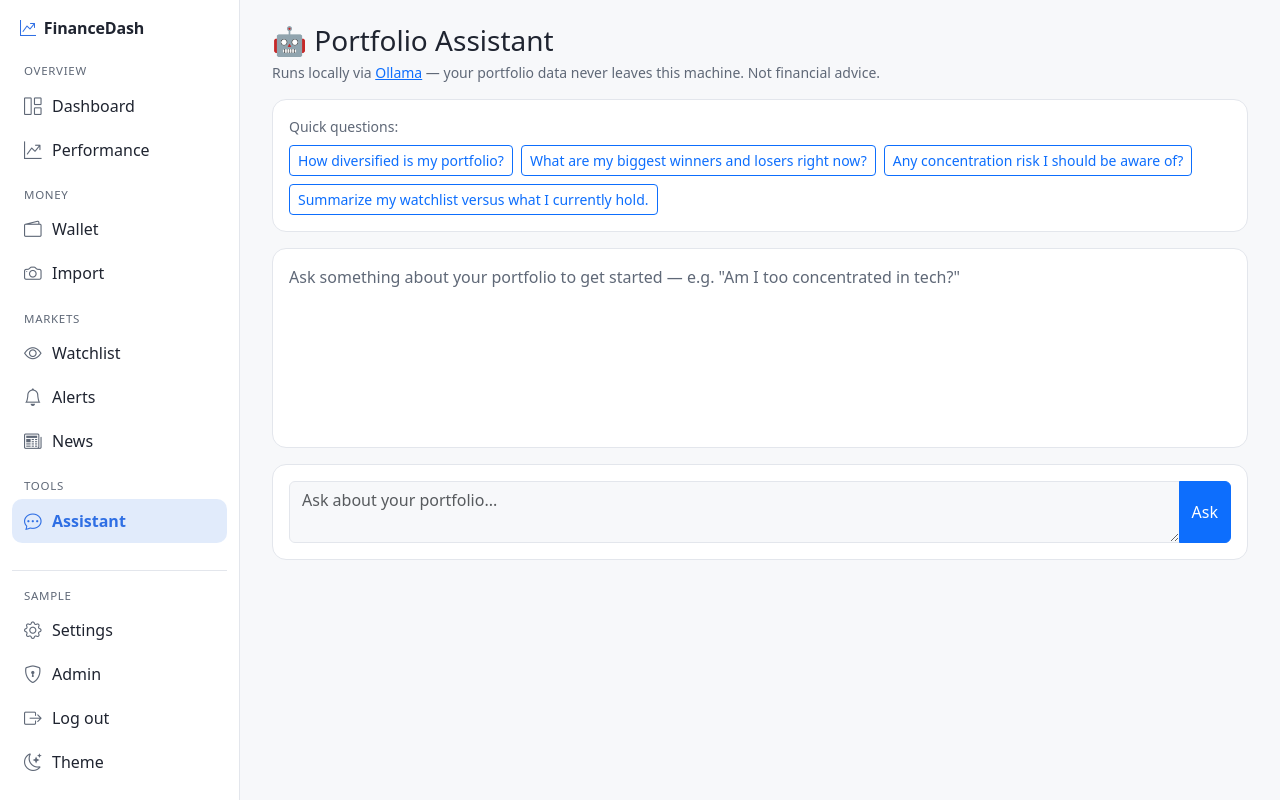
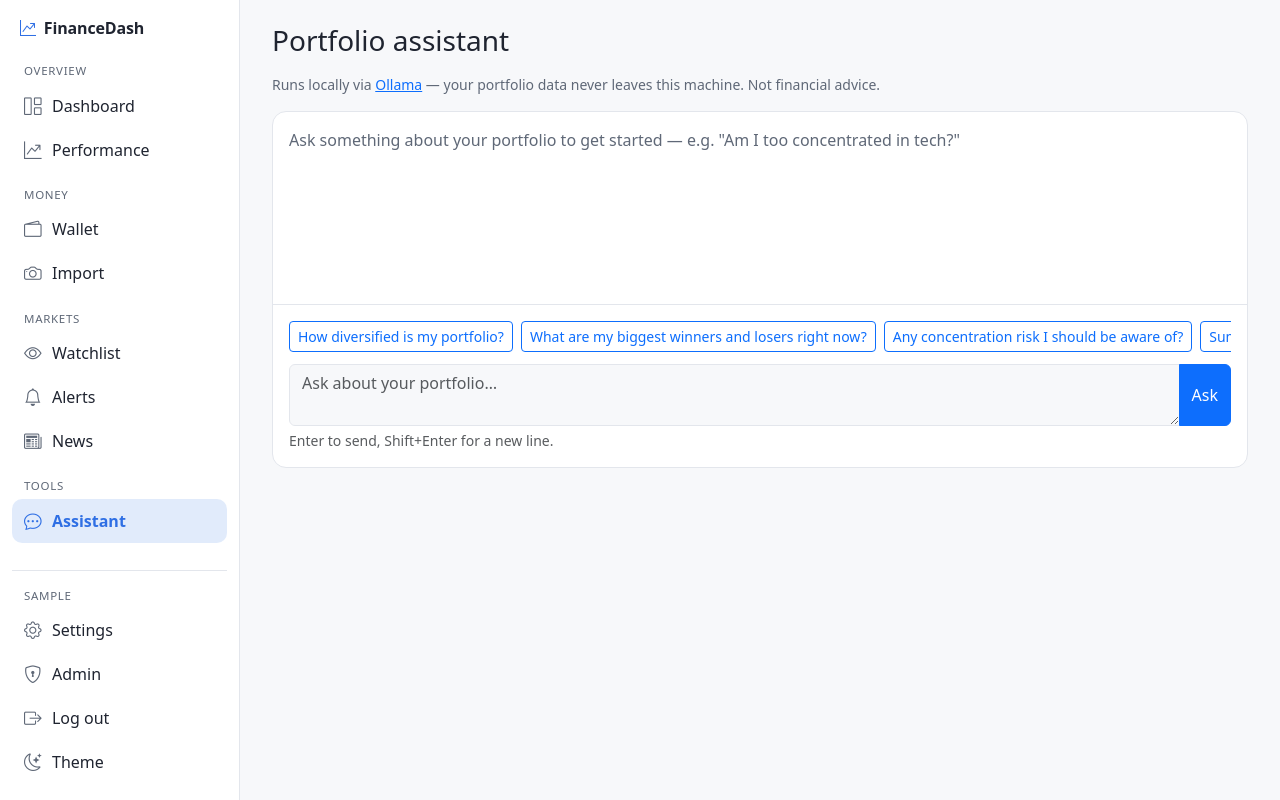
Before and after one commit to RossoSimo/django-finance-dashboard, a Django app: page /assistant/chat/ in a window 1280 px wide. Run offline with Django 5.2, Linux system fonts and the light colour scheme; the visitor is signed in with stand-in values (Sample User, id 1); data that the repository does not hold is empty.

Commit message:
Redesign assistant, settings and sign-in pages
Chat moves its inline style/script into app.js/app.css so Enter-to-send,
busy state and scroll-to-bottom are shared and CSP-friendly. Settings gains
an Appearance choice wired to FD.setTheme, and system mode now follows OS
theme changes live. Auth pages share the auth-card layout.

Co-Authored-By: Claude Opus 5.5 <noreply@anthropic.com>

```diff
--- a/static/css/app.css
+++ b/static/css/app.css
@@ -187,3 +187,11 @@ button.fd-navlink { width: 100%; background: none; border: 0; text-align: left;
 @media (max-width: 767.98px) {
     .sticky-actions.sticky-page { margin: 1rem -1rem 0; padding: .6rem 1rem; }
 }
+
+/* Assistant chat */
+.chat-log { max-height: calc(100vh - 22rem); min-height: 12rem; overflow-y: auto; }
+.chat-composer { border-top: 1px solid var(--fd-border); }
+@media (max-width: 991.98px) {
+    .chat-composer { position: sticky; bottom: calc(var(--fd-tabbar-height) + env(safe-area-inset-bottom)); background: var(--fd-surface); border-radius: 0 0 var(--bs-card-border-radius) var(--bs-card-border-radius); }
+    .chat-log { max-height: calc(100vh - 20rem); }
+}
--- a/static/js/app.js
+++ b/static/js/app.js
@@ -39,6 +39,36 @@
         setTheme(root.getAttribute("data-bs-theme") === "dark" ? "light" : "dark");
     });
     document.addEventListener("fd:themechange", syncToggles);
+
+    function storedTheme() {
+        try { return localStorage.getItem(KEY); } catch (e) { return null; }
+    }
+
+    // In "system" mode (nothing stored) follow the OS theme live.
+    if (window.matchMedia) {
+        var mq = window.matchMedia("(prefers-color-scheme: dark)");
+        var onSystemChange = function () {
+            if (!storedTheme()) {
+                var resolved = systemTheme();
+                root.setAttribute("data-bs-theme", resolved);
+                document.dispatchEvent(new CustomEvent("fd:themechange", { detail: { mode: "system", theme: resolved } }));
+            }
+        };
+        if (mq.addEventListener) { mq.addEventListener("change", onSystemChange); }
+        else if (mq.addListener) { mq.addListener(onSystemChange); }
+    }
+
+    // Settings page: Appearance radios (not part of any form).
+    document.addEventListener("DOMContentLoaded", function () {
+        var radios = document.querySelectorAll('input[type="radio"][name="theme"]');
+        if (!radios.length) { return; }
+        var mode = storedTheme();
+        if (mode !== "light" && mode !== "dark") { mode = "system"; }
+        radios.forEach(function (radio) {
+            radio.checked = radio.value === mode;
+            radio.addEventListener("change", function () { if (radio.checked) { setTheme(radio.value); } });
+        });
+    });
 
     document.addEventListener("DOMContentLoaded", function () {
         syncToggles();
@@ -136,3 +166,33 @@
         });
     });
 })();
+
+
+/* Assistant chat: Enter sends, Shift+Enter inserts a newline. */
+(function () {
+    "use strict";
+    document.addEventListener("DOMContentLoaded", function () {
+        var log = document.getElementById("chat-log");
+        if (log) { log.scrollTop = log.scrollHeight; }
+        var input = document.getElementById("questionInput");
+        var form = document.getElementById("chat-form");
+        if (!input || !form) { return; }
+
+        function send() {
+            if (form.requestSubmit) { form.requestSubmit(); } else { form.submit(); }
+        }
+
+        input.addEventListener("keydown", function (event) {
+            if (event.key !== "Enter" || event.shiftKey || event.isComposing || event.keyCode === 229) { return; }
+            event.preventDefault();
+            if (input.value.trim()) { send(); }
+        });
+
+        document.querySelectorAll(".suggested-prompt").forEach(function (btn) {
+            btn.addEventListener("click", function () {
+                input.value = btn.dataset.prompt;
+                send();
+            });
+        });
+    });
+})();
--- a/templates/assistant/chat.html
+++ b/templates/assistant/chat.html
@@ -1,33 +1,15 @@
 {% extends "base.html" %}
 {% block title %}Assistant - FinanceDash{% endblock %}
+{% block page_title %}Assistant{% endblock %}
 {% block content %}
-
-<div class="d-flex justify-content-between align-items-center mb-3">
-    <div>
-        <h3 class="mb-1">🤖 Portfolio Assistant</h3>
-        <p class="text-muted mb-0 small">
+{% include "components/_page_header.html" with title="Portfolio assistant" %}
+<p class="text-body-secondary small">
     Runs locally via <a href="https://ollama.com" target="_blank" rel="noopener">Ollama</a> — your
     portfolio data never leaves this machine. Not financial advice.
 </p>
-    </div>
-    {% if history %}
-    <form method="post" action="{% url 'assistant:clear_chat' %}">
-        {% csrf_token %}
-        <button class="btn btn-sm btn-outline-secondary" type="submit">Clear chat</button>
-    </form>
-    {% endif %}
-</div>
 
-<div class="card p-3 mb-3">
-    <div class="mb-2 small text-muted">Quick questions:</div>
-    <div class="d-flex flex-wrap gap-2">
-        {% for prompt in suggested_prompts %}
-            <button type="button" class="btn btn-sm btn-outline-primary suggested-prompt" data-prompt="{{ prompt }}">{{ prompt }}</button>
-        {% endfor %}
-    </div>
-</div>
-
-<div class="card p-3 mb-3" style="min-height: 200px;">
+<div class="card chat-card">
+    <div class="chat-log p-3" id="chat-log" role="log" aria-live="polite" aria-label="Conversation">
         {% if history %}
             {% for turn in history %}
                 <div class="mb-3">
@@ -36,26 +18,33 @@
                 </div>
             {% endfor %}
         {% else %}
-        <p class="text-muted mb-0">Ask something about your portfolio to get started — e.g. "Am I too concentrated in tech?"</p>
+            <p class="text-body-secondary mb-0">Ask something about your portfolio to get started — e.g. "Am I too concentrated in tech?"</p>
         {% endif %}
     </div>
 
-<form method="post" class="card p-3">
+    <div class="chat-composer p-3">
+        {% if not history %}
+        <div class="chip-row mb-2" aria-label="Quick questions">
+            {% for prompt in suggested_prompts %}
+                <button type="button" class="btn btn-sm btn-outline-primary suggested-prompt" data-prompt="{{ prompt }}">{{ prompt }}</button>
+            {% endfor %}
+        </div>
+        {% endif %}
+        <form method="post" id="chat-form" data-busy="Thinking…">
             {% csrf_token %}
+            <label class="visually-hidden" for="questionInput">Your question</label>
             <div class="input-group">
-        <textarea name="question" id="questionInput" class="form-control" rows="2" placeholder="Ask about your portfolio..." required></textarea>
+                <textarea name="question" id="questionInput" class="form-control" rows="2" placeholder="Ask about your portfolio…" required></textarea>
                 <button class="btn btn-primary" type="submit">Ask</button>
             </div>
+            <div class="form-text">Enter to send, Shift+Enter for a new line.</div>
         </form>
-
-<script>
-    document.querySelectorAll(".suggested-prompt").forEach(function(btn) {
-        btn.addEventListener("click", function() {
-            const input = document.getElementById("questionInput");
-            input.value = btn.dataset.prompt;
-            input.form.submit();
-        });
-    });
-</script>
-
+        {% if history %}
+        <form method="post" action="{% url 'assistant:clear_chat' %}" class="mt-2">
+            {% csrf_token %}
+            <button class="btn btn-sm btn-outline-secondary" type="submit">Clear chat</button>
+        </form>
+        {% endif %}
+    </div>
+</div>
 {% endblock %}
--- a/templates/base_auth.html
+++ b/templates/base_auth.html
@@ -19,7 +19,7 @@
 </head>
 <body>
 <main class="fd-auth">
-    <div class="fd-auth-card">
+    <div class="auth-card fd-auth-card">
         <p class="text-center mb-3"><span class="fd-brand fs-4"><i class="bi bi-graph-up-arrow" aria-hidden="true"></i> FinanceDash</span></p>
         <div class="toast-container position-fixed top-0 end-0 p-3">
             {% for message in messages %}
--- a/templates/registration/login.html
+++ b/templates/registration/login.html
@@ -1,8 +1,8 @@
 {% extends "base_auth.html" %}
 {% block title %}Log in - FinanceDash{% endblock %}
 {% block content %}
-<div class="card p-4">
-    <h3 class="mb-3">Log in</h3>
+<div class="card p-4 shadow-sm">
+    <h1 class="h4 mb-3">Log in</h1>
     <form method="post" action="{% url 'login' %}">
         {% csrf_token %}
         {% include "components/_form_fields.html" %}
--- a/templates/registration/password_change_done.html
+++ b/templates/registration/password_change_done.html
@@ -1,8 +1,8 @@
 {% extends "base_auth.html" %}
 {% block title %}Password changed - FinanceDash{% endblock %}
 {% block content %}
-<div class="card p-4">
-    <h3 class="mb-3">Password changed</h3>
+<div class="card p-4 shadow-sm">
+    <h1 class="h4 mb-3">Password changed</h1>
     <p class="mb-0">Your password was updated. <a href="{% url 'dashboard:home' %}">Back to the dashboard</a></p>
 </div>
 {% endblock %}
--- a/templates/registration/signup.html
+++ b/templates/registration/signup.html
@@ -1,8 +1,8 @@
 {% extends "base_auth.html" %}
 {% block title %}Sign up - FinanceDash{% endblock %}
 {% block content %}
-<div class="card p-4">
-    <h3 class="mb-3">Create an account</h3>
+<div class="card p-4 shadow-sm">
+    <h1 class="h4 mb-3">Create an account</h1>
     <form method="post">
         {% csrf_token %}
         {% include "components/_form_fields.html" %}
```
Also changed, not shown: accounts/tests.py (+15 -0 lines), assistant/tests.py (+24 -0 lines), templates/registration/password_change_form.html (+4 -8 lines), templates/registration/settings.html (+24 -9 lines). Lines whose indentation alone changed are shown as unchanged.
